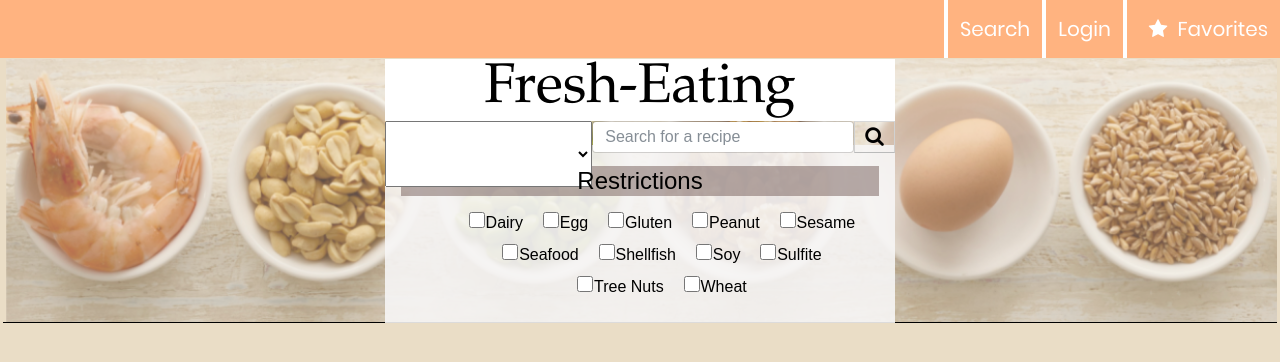
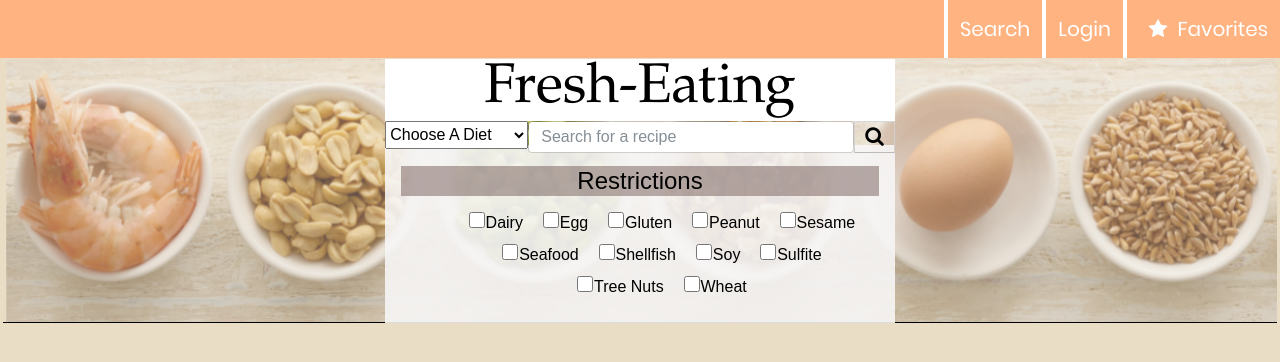
Before and after one commit to lav7patel/Fresh-eating, a React (Create React App) app in the folder client/: page / in a window 1280 px wide. Shown: the top 362 px of the page. Built offline with nearby package versions, Linux system fonts and the light colour scheme.

Commit message:
fix for dropdown

```diff
--- a/client/src/components/Dropdown.js
+++ b/client/src/components/Dropdown.js
@@ -2,8 +2,7 @@ import React, { useState } from "react";
 
 const dropdownStyle = {
   height: "1.8rem",
-  padding: "2em",
-  maring:"0",
+  maring: "0"
 };
 
 function Dropdown(props) {
```
